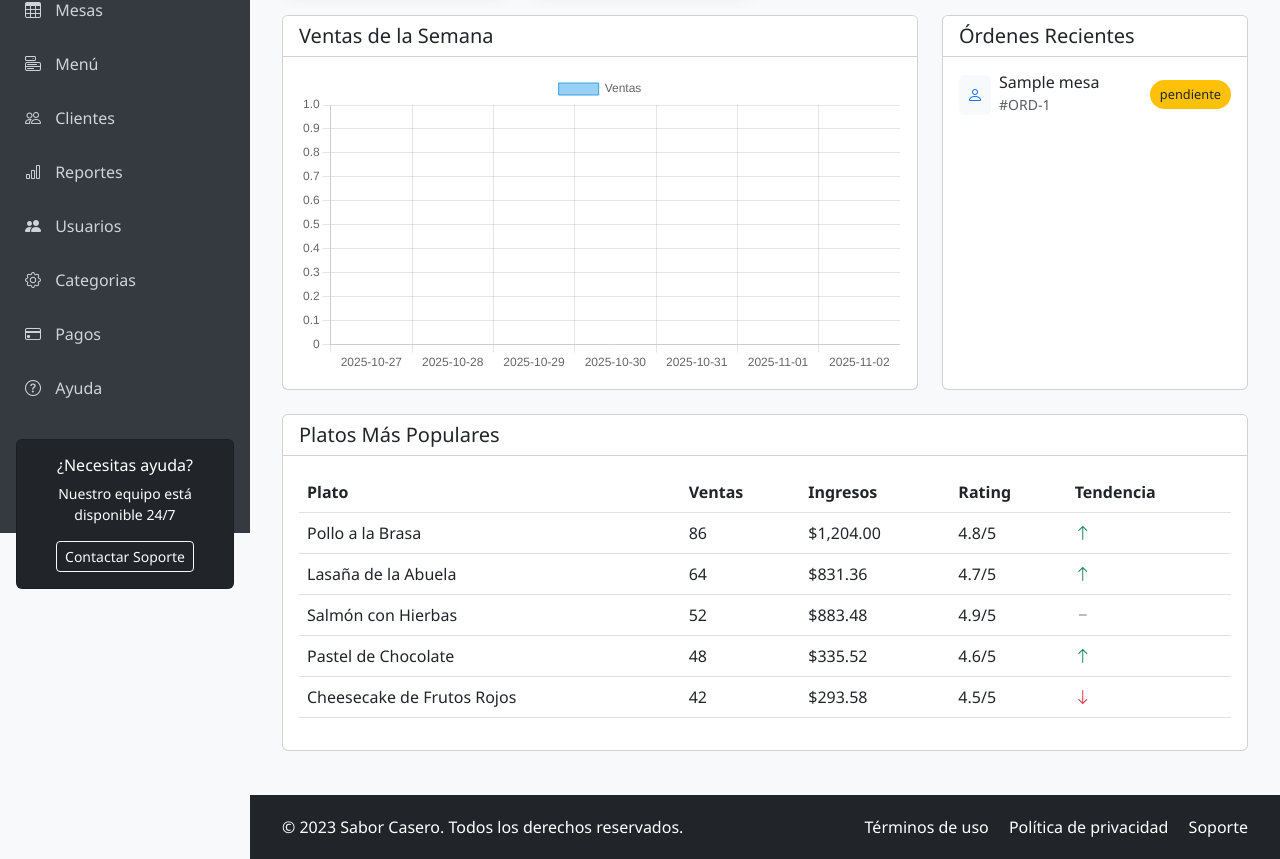
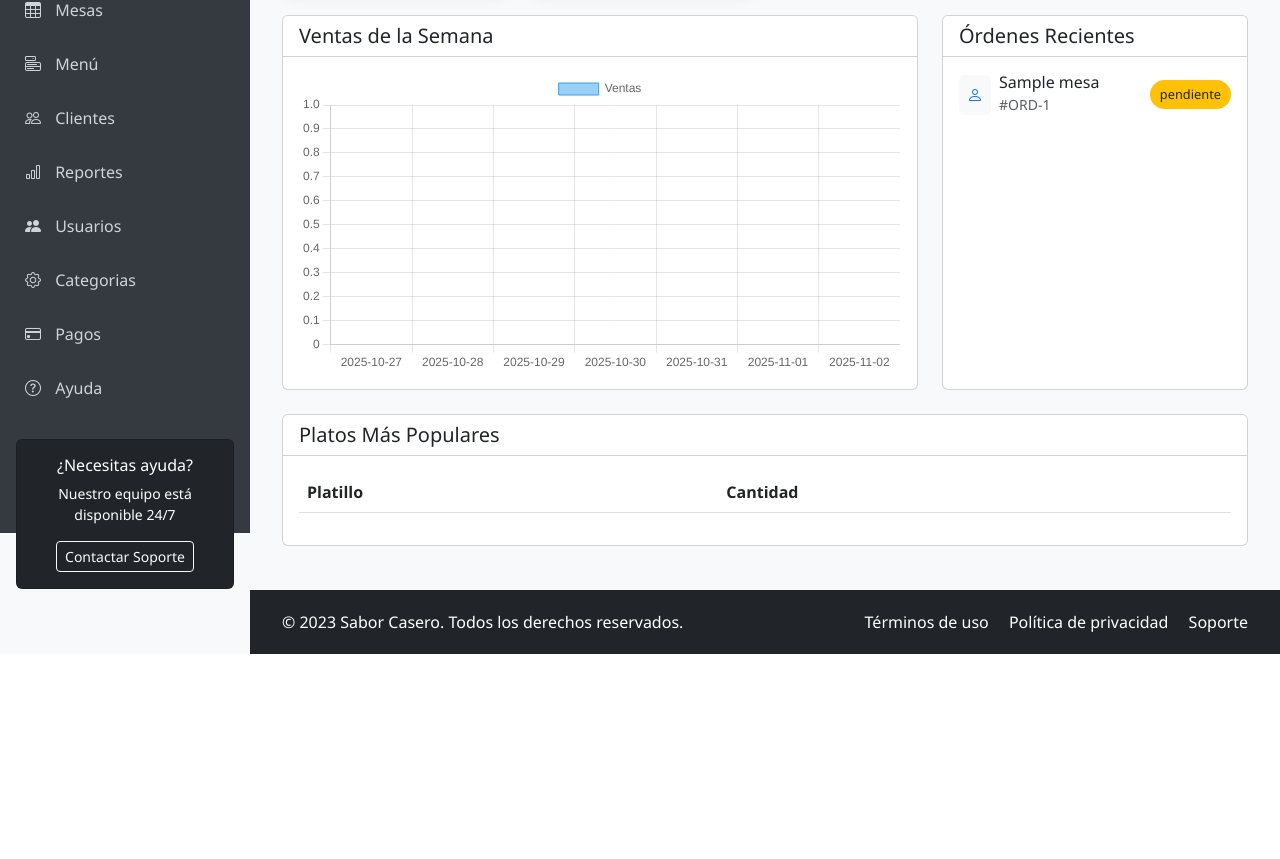
Before and after one commit to alvariux/restaurante, a Django app: page /dashboard/ in a window 1280 px wide. Shown: the part 267-1126 px from the top of the page. After the commit the page ends 921 px from the top, so only its background shows below. Run offline with Django 5.2, Linux system fonts and the light colour scheme; a user stored in the database is signed in; tables that the repository leaves empty hold one stand-in row (values such as "Sample post"); lists and menus that the app fills with data are empty.

Commit message:
se agrego lista de platillos mas vendidos

```diff
--- a/restaurante/views.py
+++ b/restaurante/views.py
@@ -30,12 +30,16 @@ def index_user(request):
     # Ultimas 5 ordenes
     ultimas_ordenes = Orden.objects.all().order_by('-fecha_hora')[:5]
 
+    # Platillos mas vendidos
+    platillos_mas_vendidos = Orden.objects.filter(estatus='pagada').values('detalles__platillo__nombre').annotate(total_vendido=Sum('detalles__cantidad')).order_by('-total_vendido')[:10]
+
     context = {
         'ventas_totales': total_sales,
         'cantidad_ordenes': cantidad_ordenes,
         'ordenes_semana': ordenes_semana,
         'ventas_por_dia': ventas_por_dia,
         'ultimas_ordenes': ultimas_ordenes,
+        'platillos_mas_vendidos': platillos_mas_vendidos,
     }
 
     return render(request, 'main/main_index.html', context)
--- a/templates/main/main_index.html
+++ b/templates/main/main_index.html
@@ -132,49 +132,19 @@
                             <table class="table table-hover">
                                 <thead>
                                     <tr>
-                                        <th>Plato</th>
-                                        <th>Ventas</th>
-                                        <th>Ingresos</th>
-                                        <th>Rating</th>
-                                        <th>Tendencia</th>
+                                        <th>Platillo</th>
+                                        <th>Cantidad</th>
                                     </tr>
                                 </thead>
                                 <tbody>
-                                    <tr>
-                                        <td>Pollo a la Brasa</td>
-                                        <td>86</td>
-                                        <td>$1,204.00</td>
-                                        <td>4.8/5</td>
-                                        <td><i class="bi bi-arrow-up text-success"></i></td>
-                                    </tr>
-                                    <tr>
-                                        <td>Lasaña de la Abuela</td>
-                                        <td>64</td>
-                                        <td>$831.36</td>
-                                        <td>4.7/5</td>
-                                        <td><i class="bi bi-arrow-up text-success"></i></td>
-                                    </tr>
-                                    <tr>
-                                        <td>Salmón con Hierbas</td>
-                                        <td>52</td>
-                                        <td>$883.48</td>
-                                        <td>4.9/5</td>
-                                        <td><i class="bi bi-dash text-secondary"></i></td>
-                                    </tr>
-                                    <tr>
-                                        <td>Pastel de Chocolate</td>
-                                        <td>48</td>
-                                        <td>$335.52</td>
-                                        <td>4.6/5</td>
-                                        <td><i class="bi bi-arrow-up text-success"></i></td>
-                                    </tr>
-                                    <tr>
-                                        <td>Cheesecake de Frutos Rojos</td>
-                                        <td>42</td>
-                                        <td>$293.58</td>
-                                        <td>4.5/5</td>
-                                        <td><i class="bi bi-arrow-down text-danger"></i></td>
-                                    </tr>
+                                    {% for platillo in platillos_mas_vendidos %}
+                                        {% if platillo.total_vendido > 0 %}
+                                        <tr>
+                                            <td>{{ platillo.detalles__platillo__nombre }}</td>
+                                            <td>{{ platillo.total_vendido }}</td>
+                                        </tr>
+                                        {% endif %}
+                                    {% endfor %}
                                 </tbody>
                             </table>
                         </div>
```
